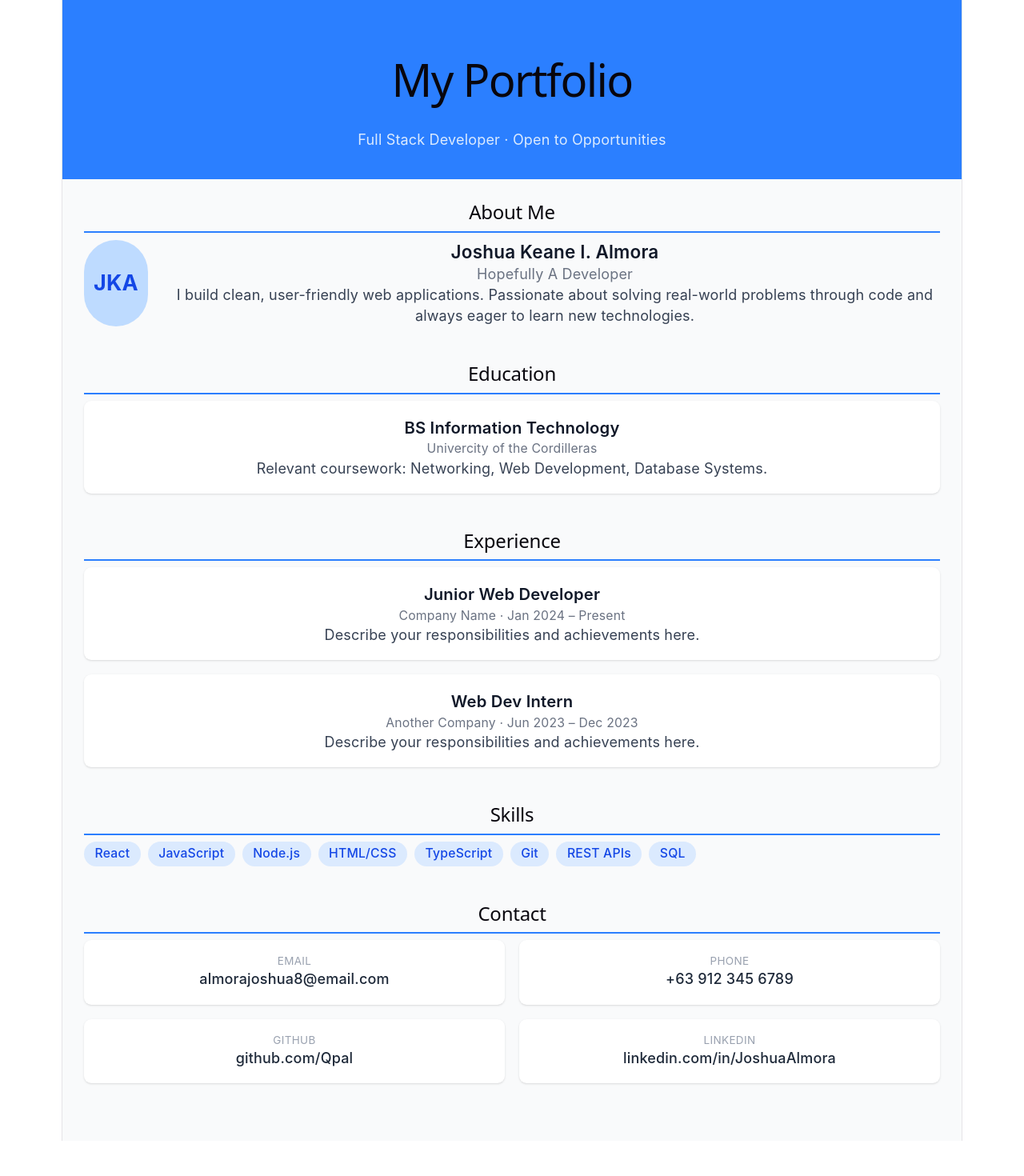
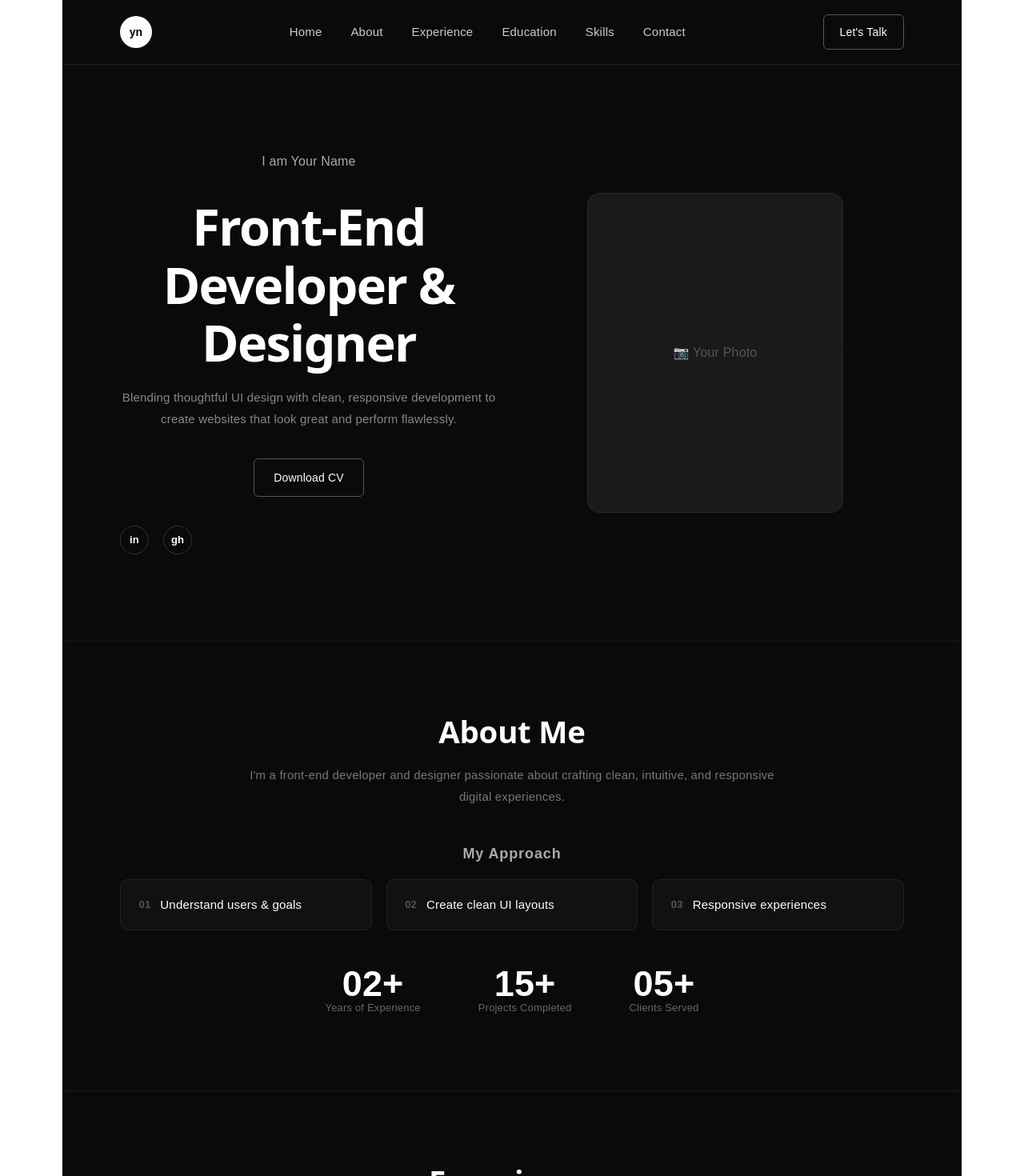
Before and after one commit to Qpal-max/cc14, a React (Vite) app: page / in a window 1280 px wide. Shown: the top 1470 px of the page at 80% size. Before the commit the page ends 1426 px from the top, so only its background shows below. Built offline with nearby package versions, Linux system fonts and the light colour scheme.

Commit message:
updated claude

```diff
--- a/src/App.jsx
+++ b/src/App.jsx
@@ -1,5 +1,8 @@
 import React from 'react';
 import './index.css';  // Make sure this imports the Tailwind styles
+
+import Navbar from "./components/Navbar";
+import Hero from "./components/Hero";
 
 import AboutMe from './components/AboutMe';
 import Education from './components/Education';
@@ -9,18 +12,14 @@ import Contact from './components/Contact';
 
 function App() {
   return (
-    <div className="bg-gray-50 text-gray-900 font-sans">
-      <header className="text-center py-8 bg-blue-500 text-white">
-        <h1 className="text-4xl font-bold">My Portfolio</h1>
-        <p className="mt-2 text-blue-100">Full Stack Developer · Open to Opportunities</p>
-      </header>
-      <main className="max-w-6xl mx-auto p-6">
-        <AboutMe />
-        <Education />
-        <Experience />
-        <Skills />
-        <Contact />
-      </main>
+    <div style={{ background: "#0a0a0a", minHeight: "100vh", fontFamily: "sans-serif" }}>
+      <Navbar />
+      <Hero />
+      <AboutMe />
+      <Experience />
+      <Education />
+      <Skills />
+      <Contact />
     </div>
   );
 }
--- /dev/null
+++ b/src/Data.js
@@ -0,0 +1,61 @@
+const DATA = {
+  name: "Your Name",
+  role: "Front-End Developer & Designer",
+  tagline: "Blending thoughtful UI design with clean, responsive development to create websites that look great and perform flawlessly.",
+  linkedin: "https://linkedin.com",
+  github: "https://github.com",
+  cvLink: "/cv.pdf",
+
+  about:
+    "I'm a front-end developer and designer passionate about crafting clean, intuitive, and responsive digital experiences.",
+  approach: [
+    "Understand users & goals",
+    "Create clean UI layouts",
+    "Responsive experiences",
+  ],
+  stats: [
+    { value: "02+", label: "Years of Experience" },
+    { value: "15+", label: "Projects Completed" },
+    { value: "05+", label: "Clients Served" },
+  ],
+
+  experience: [
+    {
+      title: "Junior Web Developer",
+      company: "Company Name",
+      period: "Jan 2024 – Present",
+      description: "Describe your responsibilities and achievements here.",
+    },
+    {
+      title: "Web Dev Intern",
+      company: "Another Company",
+      period: "Jun 2023 – Dec 2023",
+      description: "Describe your responsibilities and achievements here.",
+    },
+  ],
+
+  education: [
+    {
+      degree: "BS Computer Science",
+      school: "Your University Name",
+      period: "2020 – 2024",
+      details: "Relevant coursework: Data Structures, Algorithms, Web Development, Database Systems.",
+    },
+  ],
+
+  skillGroups: [
+    { title: "Core Skills", tags: ["UI/UX layout", "Frontend Dev", "Responsive Web Design", "Component-Based Design"] },
+    { title: "Frontend Tech", tags: ["HTML", "CSS", "JS", "WordPress"] },
+    { title: "Design Tools", tags: ["Figma", "Photoshop", "Illustrator"] },
+    { title: "Tools & Interaction", tags: ["GitHub", "Netlify", "GSAP", "UI Interactions"] },
+  ],
+
+  contact: [
+    { label: "Email", value: "you@email.com" },
+    { label: "Phone", value: "+63 912 345 6789" },
+    { label: "GitHub", value: "github.com/yourname" },
+    { label: "LinkedIn", value: "linkedin.com/in/yourname" },
+  ],
+};
+
+export default DATA;
--- a/src/components/AboutMe.jsx
+++ b/src/components/AboutMe.jsx
@@ -1,24 +1,49 @@
-import React from 'react';
+import DATA from "../Data";
 
-const AboutMe = () => {
+export default function AboutMe() {
   return (
-    <section className="mb-10">
-      <h2 className="text-2xl font-bold border-b-2 border-blue-500 pb-2 mb-4">About Me</h2>
-      <div className="flex items-center gap-6">
-        <div className="w-24 h-24 rounded-full bg-blue-200 flex items-center justify-center text-2xl font-bold text-blue-700">
-          JKA
-        </div>
-        <div>
-          <h3 className="text-xl font-semibold">Joshua Keane I. Almora</h3>
-          <p className="text-gray-500">Hopefully A Developer</p>
-          <p className="mt-2 text-gray-700">
-            I build clean, user-friendly web applications. Passionate about solving
-            real-world problems through code and always eager to learn new technologies.
-          </p>
-        </div>
+    <section id="about" style={styles.section}>
+      <h2 style={styles.title}>About Me</h2>
+      <p style={styles.about}>{DATA.about}</p>
+
+      <p style={styles.approachLabel}>My Approach</p>
+      <div style={styles.approachGrid}>
+        {DATA.approach.map((a, i) => (
+          <div key={a} style={styles.approachCard}>
+            <span style={styles.num}>0{i + 1}</span>
+            <span style={{ color: "#fff", fontSize: 15 }}>{a}</span>
+          </div>
+        ))}
+      </div>
+
+      <div style={styles.statsRow}>
+        {DATA.stats.map((s) => (
+          <div key={s.label} style={styles.statItem}>
+            <span style={styles.statValue}>{s.value}</span>
+            <span style={styles.statLabel}>{s.label}</span>
+          </div>
+        ))}
       </div>
     </section>
   );
+}
+
+const styles = {
+  section: { padding: "5rem 4rem", borderTop: "1px solid #1a1a1a", textAlign: "center" },
+  title: { fontSize: "clamp(1.8rem, 3vw, 2.5rem)", fontWeight: 700, color: "#fff", marginBottom: "1rem" },
+  about: { color: "#777", fontSize: 15, lineHeight: 1.8, maxWidth: 700, margin: "0 auto 2.5rem" },
+  approachLabel: { color: "#aaa", fontWeight: 600, marginBottom: "1rem", letterSpacing: "0.05em" },
+  approachGrid: {
+    display: "grid", gridTemplateColumns: "repeat(auto-fit, minmax(200px, 1fr))",
+    gap: "1rem", marginBottom: "3rem", textAlign: "left",
+  },
+  approachCard: {
+    background: "#111", border: "1px solid #222", borderRadius: 10,
+    padding: "1rem 1.25rem", display: "flex", alignItems: "center", gap: 12,
+  },
+  num: { color: "#555", fontSize: 13, fontWeight: 700 },
+  statsRow: { display: "flex", justifyContent: "center", gap: "4rem" },
+  statItem: { display: "flex", flexDirection: "column", alignItems: "center" },
+  statValue: { fontSize: "2.5rem", fontWeight: 700, color: "#fff" },
+  statLabel: { color: "#666", fontSize: 13, marginTop: 4 },
 };
-
-export default AboutMe;
--- a/src/components/Contact.jsx
+++ b/src/components/Contact.jsx
@@ -1,21 +1,15 @@
-import React from 'react';
+import DATA from "../Data";
 
-const Contact = () => {
-  const contacts = [
-    { label: "Email", value: "almorajoshua8@email.com" },
-    { label: "Phone", value: "+63 912 345 6789" },
-    { label: "GitHub", value: "github.com/Qpal" },
-    { label: "LinkedIn", value: "linkedin.com/in/JoshuaAlmora" },
-  ];
-
+export default function Contact() {
   return (
-    <section className="mb-10">
-      <h2 className="text-2xl font-bold border-b-2 border-blue-500 pb-2 mb-4">Contact</h2>
-      <div className="grid grid-cols-2 gap-4">
-        {contacts.map((c) => (
-          <div key={c.label} className="bg-white rounded-lg shadow p-4">
-            <p className="text-xs text-gray-400 uppercase tracking-wide">{c.label}</p>
-            <p className="font-medium text-gray-800 mt-1">{c.value}</p>
+    <section id="contact" style={styles.section}>
+      <h2 style={styles.title}>Contact</h2>
+      <p style={styles.sub}>Let's work together</p>
+      <div style={styles.grid}>
+        {DATA.contact.map((c) => (
+          <div key={c.label} style={styles.card}>
+            <p style={styles.label}>{c.label}</p>
+            <p style={styles.value}>{c.value}</p>
           </div>
         ))}
       </div>
@@ -23,4 +17,12 @@ const Contact = () => {
   );
 }
 
-export default Contact;
+const styles = {
+  section: { padding: "5rem 4rem", borderTop: "1px solid #1a1a1a", textAlign: "center" },
+  title: { fontSize: "clamp(1.8rem, 3vw, 2.5rem)", fontWeight: 700, color: "#fff", marginBottom: "0.75rem" },
+  sub: { color: "#666", fontSize: 14, marginBottom: "3rem" },
+  grid: { display: "grid", gridTemplateColumns: "repeat(auto-fit, minmax(200px, 1fr))", gap: "1rem", textAlign: "left" },
+  card: { background: "#111", border: "1px solid #222", borderRadius: 12, padding: "1.25rem" },
+  label: { color: "#555", fontSize: 11, textTransform: "uppercase", letterSpacing: "0.08em", marginBottom: 6 },
+  value: { color: "#fff", fontSize: 14, fontWeight: 500 },
+};
--- a/src/components/Education.jsx
+++ b/src/components/Education.jsx
@@ -1,18 +1,30 @@
-import React from 'react';
+import DATA from "../Data";
 
-const Education = () => {
+export default function Education() {
   return (
-    <section className="mb-10">
-      <h2 className="text-2xl font-bold border-b-2 border-blue-500 pb-2 mb-4">Education</h2>
-      <div className="bg-white rounded-lg shadow p-4">
-        <h3 className="text-lg font-semibold">BS Information Technology</h3>
-        <p className="text-gray-500 text-sm">Univercity of the Cordilleras</p>
-        <p className="mt-2 text-gray-700">
-          Relevant coursework: Networking, Web Development, Database Systems.
-        </p>
+    <section id="education" style={styles.section}>
+      <h2 style={styles.title}>Education</h2>
+      <p style={styles.sub}>My academic background</p>
+      <div style={styles.list}>
+        {DATA.education.map((e) => (
+          <div key={e.degree} style={styles.card}>
+            <h3 style={styles.cardTitle}>{e.degree}</h3>
+            <p style={styles.meta}>{e.school} · {e.period}</p>
+            <p style={styles.desc}>{e.details}</p>
+          </div>
+        ))}
       </div>
     </section>
   );
+}
+
+const styles = {
+  section: { padding: "5rem 4rem", borderTop: "1px solid #1a1a1a", textAlign: "center" },
+  title: { fontSize: "clamp(1.8rem, 3vw, 2.5rem)", fontWeight: 700, color: "#fff", marginBottom: "0.75rem" },
+  sub: { color: "#666", fontSize: 14, marginBottom: "3rem" },
+  list: { display: "flex", flexDirection: "column", gap: "1.25rem", textAlign: "left" },
+  card: { background: "#111", border: "1px solid #222", borderRadius: 12, padding: "1.5rem" },
+  cardTitle: { color: "#fff", fontWeight: 600, fontSize: 17, marginBottom: "0.4rem" },
+  meta: { color: "#555", fontSize: 13, marginBottom: "0.75rem" },
+  desc: { color: "#777", fontSize: 14, lineHeight: 1.7 },
 };
-
-export default Education;
--- a/src/components/Experience.jsx
+++ b/src/components/Experience.jsx
@@ -1,35 +1,30 @@
-import React from 'react';
+import DATA from "../Data";
 
-const Experience = () => {
-  const jobs = [
-    {
-      title: "Junior Web Developer",
-      company: "Company Name",
-      period: "Jan 2024 – Present",
-      description: "Describe your responsibilities and achievements here.",
-    },
-    {
-      title: "Web Dev Intern",
-      company: "Another Company",
-      period: "Jun 2023 – Dec 2023",
-      description: "Describe your responsibilities and achievements here.",
-    },
-  ];
-
-   return (
-  <section className="mb-10">
-      <h2 className="text-2xl font-bold border-b-2 border-blue-500 pb-2 mb-4">Experience</h2>
-      <div className="flex flex-col gap-4">
-        {jobs.map((job) => (
-          <div key={job.title} className="bg-white rounded-lg shadow p-4">
-            <h3 className="text-lg font-semibold">{job.title}</h3>
-            <p className="text-gray-500 text-sm">{job.company} · {job.period}</p>
-            <p className="mt-2 text-gray-700">{job.description}</p>
+export default function Experience() {
+  return (
+    <section id="experience" style={styles.section}>
+      <h2 style={styles.title}>Experience</h2>
+      <p style={styles.sub}>Where I've worked and what I've built</p>
+      <div style={styles.list}>
+        {DATA.experience.map((job) => (
+          <div key={job.title} style={styles.card}>
+            <h3 style={styles.cardTitle}>{job.title}</h3>
+            <p style={styles.meta}>{job.company} · {job.period}</p>
+            <p style={styles.desc}>{job.description}</p>
           </div>
         ))}
       </div>
     </section>
   );
+}
+
+const styles = {
+  section: { padding: "5rem 4rem", borderTop: "1px solid #1a1a1a", textAlign: "center" },
+  title: { fontSize: "clamp(1.8rem, 3vw, 2.5rem)", fontWeight: 700, color: "#fff", marginBottom: "0.75rem" },
+  sub: { color: "#666", fontSize: 14, marginBottom: "3rem" },
+  list: { display: "flex", flexDirection: "column", gap: "1.25rem", textAlign: "left" },
+  card: { background: "#111", border: "1px solid #222", borderRadius: 12, padding: "1.5rem" },
+  cardTitle: { color: "#fff", fontWeight: 600, fontSize: 17, marginBottom: "0.4rem" },
+  meta: { color: "#555", fontSize: 13, marginBottom: "0.75rem" },
+  desc: { color: "#777", fontSize: 14, lineHeight: 1.7 },
 };
-
-export default Experience;
--- /dev/null
+++ b/src/components/Hero.jsx
@@ -0,0 +1,56 @@
+import DATA from "../Data";
+
+export default function Hero() {
+  return (
+    <section id="home" style={styles.hero}>
+      <div style={styles.heroText}>
+        <p style={styles.heroSub}>I am {DATA.name}</p>
+        <h1 style={styles.heroTitle}>{DATA.role}</h1>
+        <p style={styles.heroTagline}>{DATA.tagline}</p>
+        <a href={DATA.cvLink} style={styles.cvBtn}>Download CV</a>
+        <div style={styles.socialRow}>
+          <a href={DATA.linkedin} style={styles.socialIcon} target="_blank" rel="noreferrer">in</a>
+          <a href={DATA.github} style={styles.socialIcon} target="_blank" rel="noreferrer">gh</a>
+        </div>
+      </div>
+      <div style={styles.heroImage}>
+        {/* Replace this div with your photo */}
+        <div style={styles.imgPlaceholder}>📷 Your Photo</div>
+        {/* <img src="/your-photo.jpg" alt={DATA.name} style={styles.img} /> */}
+      </div>
+    </section>
+  );
+}
+
+const styles = {
+  hero: {
+    display: "flex", alignItems: "center", justifyContent: "space-between",
+    padding: "5rem 4rem", minHeight: "90vh", gap: "2rem",
+  },
+  heroText: { flex: 1, maxWidth: 500 },
+  heroSub: { color: "#aaa", marginBottom: "0.5rem", fontSize: 16 },
+  heroTitle: {
+    fontSize: "clamp(2rem, 5vw, 3.5rem)", fontWeight: 700,
+    color: "#fff", lineHeight: 1.15, marginBottom: "1rem",
+  },
+  heroTagline: { color: "#888", fontSize: 15, lineHeight: 1.8, marginBottom: "2rem" },
+  cvBtn: {
+    display: "inline-block", border: "1px solid #555", color: "#fff",
+    padding: "10px 24px", borderRadius: 6, textDecoration: "none",
+    fontSize: 14, marginBottom: "1.5rem",
+  },
+  socialRow: { display: "flex", gap: "1rem", marginTop: "0.5rem" },
+  socialIcon: {
+    width: 36, height: 36, border: "1px solid #333", borderRadius: "50%",
+    color: "#fff", textDecoration: "none", display: "flex",
+    alignItems: "center", justifyContent: "center", fontSize: 13, fontWeight: 600,
+  },
+  heroImage: { flex: 1, display: "flex", justifyContent: "center" },
+  imgPlaceholder: {
+    width: 320, height: 400, background: "#1a1a1a",
+    border: "1px dashed #333", borderRadius: 16,
+    display: "flex", alignItems: "center", justifyContent: "center",
+    color: "#555", fontSize: 16,
+  },
+  img: { width: 320, height: 400, objectFit: "cover", borderRadius: 16 },
+};
--- /dev/null
+++ b/src/components/Navbar.jsx
@@ -0,0 +1,37 @@
+const navLinks = ["Home", "About", "Experience", "Education", "Skills", "Contact"];
+
+export default function Navbar() {
+  return (
+    <nav style={styles.nav}>
+      <div style={styles.logo}>yn</div>
+      <div style={styles.navLinks}>
+        {navLinks.map((link) => (
+          <a key={link} href={`#${link.toLowerCase()}`} style={styles.navLink}>
+            {link}
+          </a>
+        ))}
+      </div>
+      <a href="mailto:you@email.com" style={styles.talkBtn}>Let's Talk</a>
+    </nav>
+  );
+}
+
+const styles = {
+  nav: {
+    display: "flex", alignItems: "center", justifyContent: "space-between",
+    padding: "1rem 4rem", borderBottom: "1px solid #222",
+    position: "sticky", top: 0, background: "#0a0a0a", zIndex: 100,
+  },
+  logo: {
+    width: 40, height: 40, borderRadius: "50%", background: "#fff",
+    color: "#000", display: "flex", alignItems: "center",
+    justifyContent: "center", fontWeight: 700, fontSize: 14,
+  },
+  navLinks: { display: "flex", gap: "2rem" },
+  navLink: { color: "#ccc", textDecoration: "none", fontSize: 15 },
+  talkBtn: {
+    background: "transparent", border: "1px solid #555",
+    color: "#fff", padding: "8px 20px", borderRadius: 6,
+    textDecoration: "none", fontSize: 14,
+  },
+};
--- a/src/components/Skills.jsx
+++ b/src/components/Skills.jsx
@@ -1,23 +1,36 @@
-import React from 'react';
+import DATA from "../Data";
 
-const Skills = () => {
-  const skills = ["React", "JavaScript", "Node.js", "HTML/CSS", "TypeScript", "Git", "REST APIs", "SQL"];
-
+export default function Skills() {
   return (
-    <section className="mb-10">
-      <h2 className="text-2xl font-bold border-b-2 border-blue-500 pb-2 mb-4">Skills</h2>
-      <div className="flex flex-wrap gap-2">
-        {skills.map((skill) => (
-          <span
-            key={skill}
-            className="bg-blue-100 text-blue-700 px-3 py-1 rounded-full text-sm font-medium"
-          >
-            {skill}
-          </span>
+    <section id="skills" style={styles.section}>
+      <h2 style={styles.title}>Skills</h2>
+      <p style={styles.sub}>Crafting seamless UI/UX and clean code</p>
+      <div style={styles.grid}>
+        {DATA.skillGroups.map((g) => (
+          <div key={g.title} style={styles.card}>
+            <h3 style={styles.cardTitle}>{g.title}</h3>
+            <div style={styles.tagGroup}>
+              {g.tags.map((t) => (
+                <span key={t} style={styles.tag}>{t}</span>
+              ))}
+            </div>
+          </div>
         ))}
       </div>
     </section>
   );
 }
 
-export default Skills;
+const styles = {
+  section: { padding: "5rem 4rem", borderTop: "1px solid #1a1a1a", textAlign: "center" },
+  title: { fontSize: "clamp(1.8rem, 3vw, 2.5rem)", fontWeight: 700, color: "#fff", marginBottom: "0.75rem" },
+  sub: { color: "#666", fontSize: 14, marginBottom: "3rem" },
+  grid: { display: "grid", gridTemplateColumns: "repeat(auto-fit, minmax(220px, 1fr))", gap: "1.25rem", textAlign: "left" },
+  card: { background: "#111", border: "1px solid #222", borderRadius: 12, padding: "1.5rem" },
+  cardTitle: { color: "#fff", fontWeight: 600, fontSize: 17, marginBottom: "1rem" },
+  tagGroup: { display: "flex", flexWrap: "wrap", gap: 8 },
+  tag: {
+    background: "#1a1a1a", border: "1px solid #2a2a2a",
+    color: "#999", fontSize: 12, padding: "5px 12px", borderRadius: 6,
+  },
+};
```
